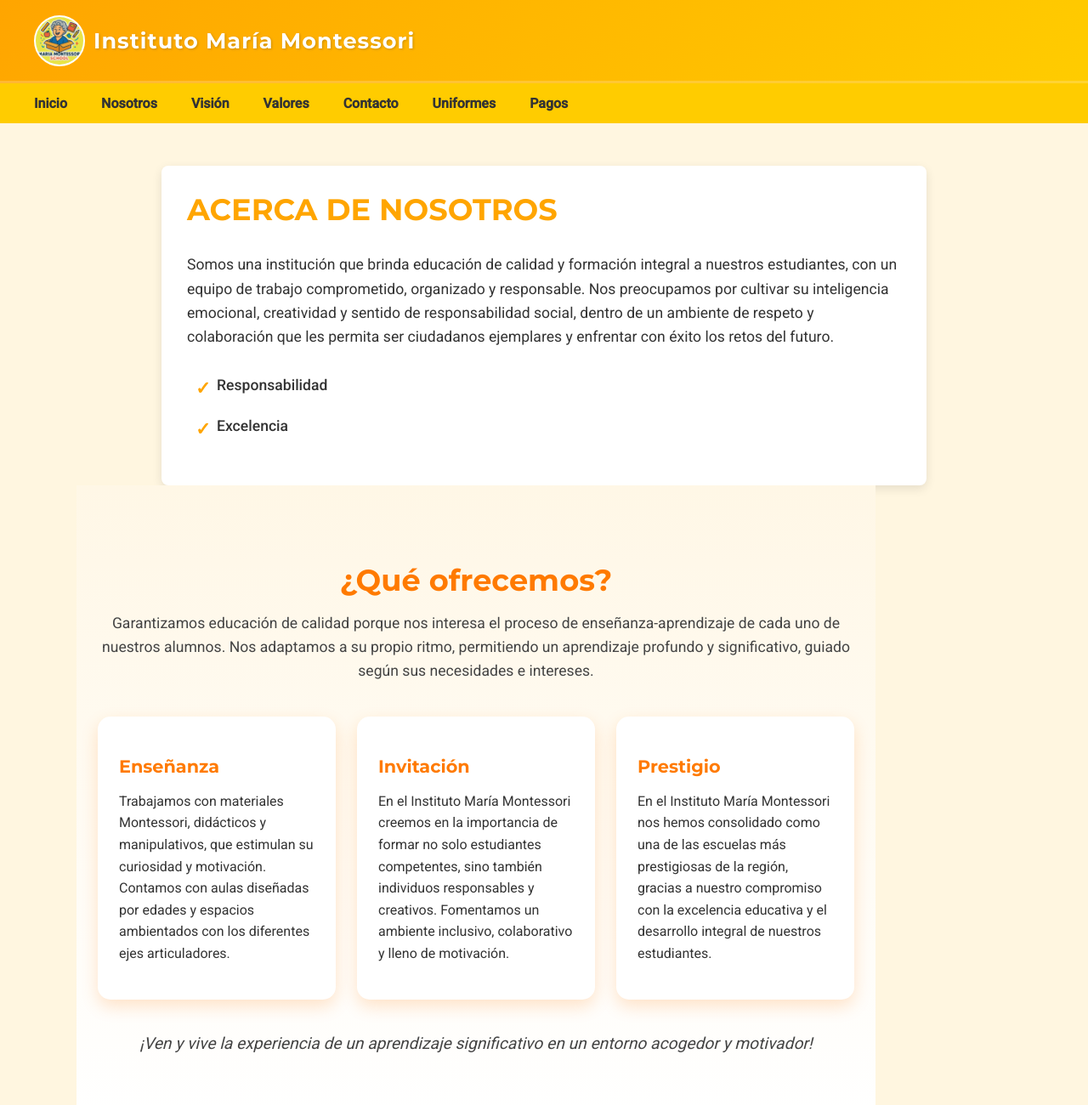
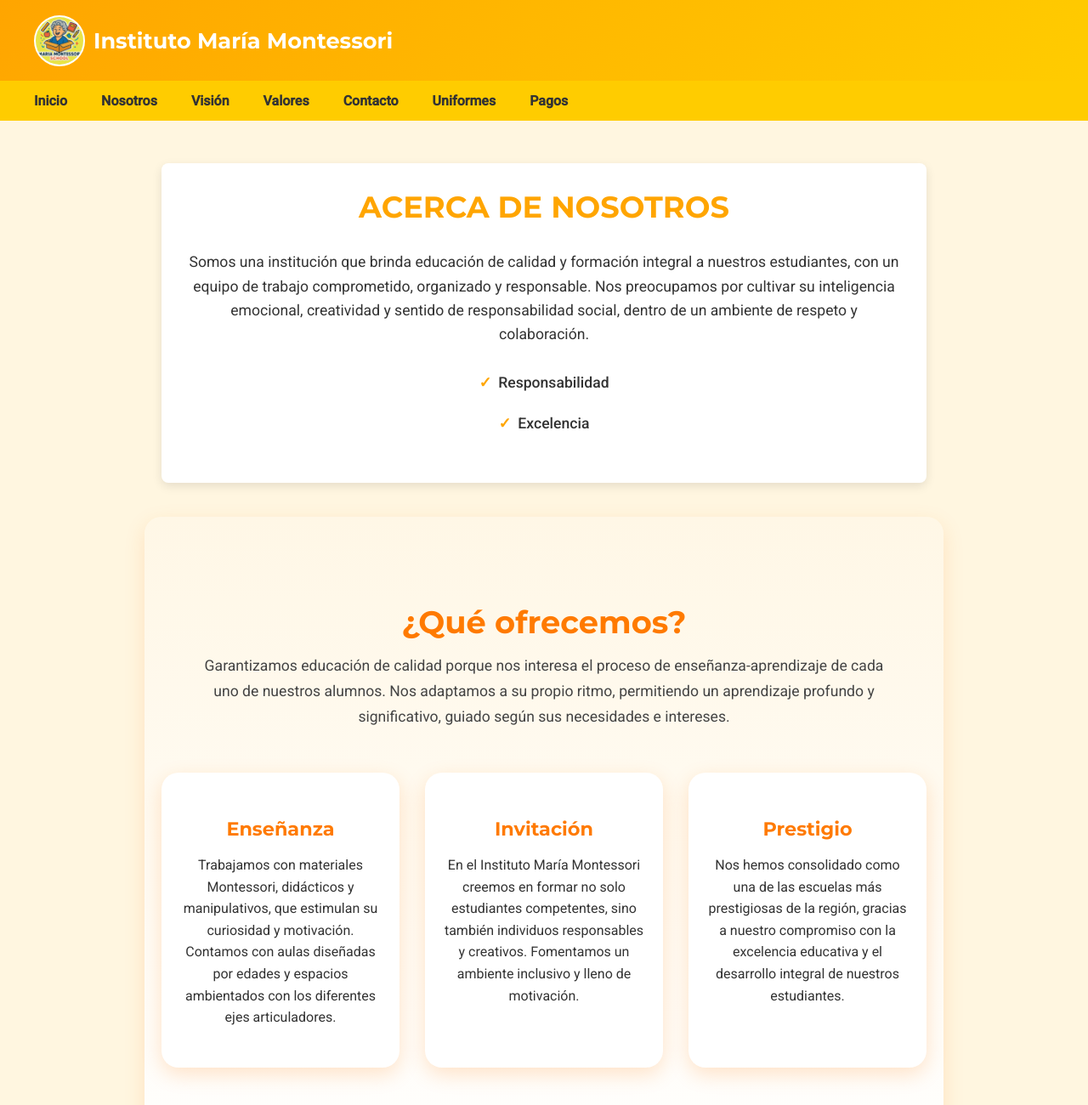
Before and after one commit to AndreaLimaJesus/Instituto-Mar-a-Montessori, a plain HTML site: page nosotros.html in a window 1280 px wide. Shown: the top 1300 px of the page at 85% size. Drawn offline with Linux system fonts and the light colour scheme.

Commit message:
Add files via upload

```diff
--- a/nosotros.html
+++ b/nosotros.html
@@ -1,16 +1,20 @@
 <!DOCTYPE html>
 <html lang="es">
+
 <head>
   <meta charset="UTF-8">
   <meta name="viewport" content="width=device-width, initial-scale=1.0">
   <title>Acerca de Nosotros - Instituto María Montessori</title>
   <link rel="preconnect" href="https://fonts.googleapis.com">
   <link rel="preconnect" href="https://fonts.gstatic.com" crossorigin>
-<link href="https://fonts.googleapis.com/css2?family=Montserrat:wght@700&family=Roboto:wght@400;500&display=swap" rel="stylesheet">
+  <link href="https://fonts.googleapis.com/css2?family=Montserrat:wght@700&family=Roboto:wght@400;500&display=swap"
+    rel="stylesheet">
 
   <style>
     /* --- ESTILOS GLOBALES --- */
-  * { box-sizing: border-box; }
+    * {
+      box-sizing: border-box;
+    }
 
     body {
       margin: 0;
@@ -22,32 +26,47 @@
       min-height: 100vh;
     }
 
-  h1, h2, h3, h4, h5, h6 {
+    h1, h2, h3 {
       font-family: 'Montserrat', sans-serif;
     }
 
-  main { flex-grow: 1; }
+    main {
+      flex-grow: 1;
+    }
 
-  /* --- HEADER Y FOOTER --- */
-  header {
-    background-color: #ffa500;
+    /* --- HEADER --- */
+    header.header {
+      width: 100%;
+      background: linear-gradient(135deg, #ffa500, #ffcc00);
+      padding: 15px 40px;
+      display: flex;
+      align-items: center;
+      justify-content: space-between;
+      box-shadow: 0 3px 8px rgba(0, 0, 0, 0.2);
+    }
+
+    .logo-container {
+      display: flex;
+      align-items: center;
+      gap: 10px;
+    }
+
+    .logo {
+      width: 60px;
+      height: 60px;
+      object-fit: contain;
+      border-radius: 50%;
+      border: 2px solid white;
+      background-color: #fff;
+    }
+
+    .logo-container h1 {
+      font-size: 1.6rem;
       color: white;
-    padding: 15px 0;
-    text-align: center;
-    font-size: 1.4em;
       font-weight: bold;
     }
 
-  footer {
-    text-align: center;
-    background-color: #ffa500;
-    color: white;
-    padding: 15px;
-    font-weight: bold;
-    margin-top: 30px;
-  }
-
-  /* --- NAVEGACIÓN --- */
+    /* --- NAV --- */
     nav {
       background-color: #ffcc00;
       display: flex;
@@ -69,7 +88,6 @@
       padding: 14px 20px;
       font-weight: bold;
       transition: 0.3s;
-    display: block;
     }
 
     .nav-links a:hover {
@@ -88,7 +106,7 @@
       padding: 10px;
     }
 
-  /* --- CONTENIDO PRINCIPAL --- */
+    /* --- CONTENIDO --- */
     main {
       padding: 20px;
       max-width: 1200px;
@@ -97,35 +115,33 @@
 
     .content-page {
       display: flex;
-    justify-content: center;
-    align-items: flex-start;
+      flex-direction: column;
+      align-items: center;
+      text-align: center;
       padding: 30px 10px;
-    flex-direction: column;
     }
 
     .content-text {
       background-color: #ffffff;
       border-radius: 8px;
-    box-shadow: 0 4px 12px rgba(0,0,0,0.1);
+      box-shadow: 0 4px 12px rgba(0, 0, 0, 0.1);
       max-width: 900px;
       width: 100%;
       padding: 30px;
-    margin: 0 auto;
+      margin-bottom: 40px;
+      animation: fadeIn 1.2s ease-in-out;
     }
 
     .content-text h2 {
       color: #ffa500;
       margin-top: 0;
       font-size: 2.2em;
-    animation: fadeInUp 0.8s ease-out forwards;
-    opacity: 0;
     }
 
     .content-text p {
       font-size: 1.1em;
       line-height: 1.6;
-    animation: fadeIn 1s ease-out 0.3s forwards;
-    opacity: 0;
+      margin-bottom: 20px;
     }
 
     .content-text ul {
@@ -137,27 +153,93 @@
     .content-text li {
       font-size: 1.1em;
       line-height: 1.8;
-    padding: 8px 0 8px 35px;
+      padding: 8px 0;
       position: relative;
       font-weight: 500;
-    opacity: 0;
-    animation: fadeInRight 0.7s ease-out forwards;
     }
-
-  .content-text li:nth-child(1) { animation-delay: 1s; }
-  .content-text li:nth-child(2) { animation-delay: 1.3s; }
 
     .content-text li::before {
       content: '✓';
       color: #ffa500;
       font-weight: bold;
-    font-size: 1.2em;
-    position: absolute;
-    left: 10px;
-    top: 8px;
+      margin-right: 8px;
     }
 
-  /* --- SECCIÓN DEL EQUIPO --- */
+    /* --- SECCIÓN "¿QUÉ OFRECEMOS?" --- */
+    .ofrecemos {
+      max-width: 1000px;
+      margin: 0 auto;
+      padding: 70px 20px;
+      text-align: center;
+      background: linear-gradient(180deg, #fff7e6, #ffffff);
+      border-radius: 20px;
+      box-shadow: 0 8px 25px rgba(255, 122, 0, 0.15);
+      animation: fadeIn 1.5s ease-in-out;
+    }
+
+    .ofrecemos h2 {
+      font-size: 2.3em;
+      color: #ff7a00;
+      margin-bottom: 15px;
+      animation: slideDown 1s ease-in-out;
+    }
+
+    .ofrecemos .intro {
+      max-width: 800px;
+      margin: 0 auto 50px;
+      font-size: 1.1em;
+      color: #444;
+      line-height: 1.7;
+      animation: fadeInUp 1.5s ease-in-out;
+    }
+
+    .ofrecemos-container {
+      display: flex;
+      flex-wrap: wrap;
+      justify-content: center;
+      gap: 30px;
+      text-align: center;
+    }
+
+    .card {
+      background: #fff;
+      padding: 30px 20px;
+      border-radius: 20px;
+      box-shadow: 0 8px 25px rgba(255, 122, 0, 0.2);
+      width: 280px;
+      transition: transform 0.3s ease, box-shadow 0.3s ease;
+      animation: fadeInUp 1.5s ease-in-out;
+    }
+
+    .card h3 {
+      color: #ff7a00;
+      margin-bottom: 12px;
+      font-size: 1.4em;
+    }
+
+    .card p {
+      color: #333;
+      font-size: 1em;
+      line-height: 1.6;
+    }
+
+    .card:hover {
+      transform: translateY(-8px);
+      box-shadow: 0 12px 30px rgba(255, 122, 0, 0.35);
+    }
+
+    .ofrecemos .final {
+      margin-top: 50px;
+      font-size: 1.2em;
+      color: #444;
+      animation: fadeIn 2s ease-in-out;
+      font-style: italic;
+      max-width: 800px;
+      margin-left: auto;
+      margin-right: auto;
+    }
+
+    /* --- FUNDADORAS --- */
     .founders {
       text-align: center;
       margin-top: 50px;
@@ -180,24 +262,13 @@
     .founder-card {
       background-color: #fff;
       border-radius: 12px;
-    box-shadow: 0 4px 10px rgba(0,0,0,0.1);
+      box-shadow: 0 4px 10px rgba(0, 0, 0, 0.1);
       padding: 20px;
       width: 200px;
       text-align: center;
       transition: transform 0.4s ease, box-shadow 0.4s ease;
       opacity: 0;
       animation: zoomIn 0.8s ease forwards;
-  }
-
-  .founder-card:nth-child(1) { animation-delay: 0.2s; }
-  .founder-card:nth-child(2) { animation-delay: 0.4s; }
-  .founder-card:nth-child(3) { animation-delay: 0.6s; }
-  .founder-card:nth-child(4) { animation-delay: 0.8s; }
-  .founder-card:nth-child(5) { animation-delay: 1s; }
-
-  .founder-card:hover {
-    transform: translateY(-8px) scale(1.05);
-    box-shadow: 0 10px 20px rgba(0,0,0,0.2);
     }
 
     .founder-card img {
@@ -213,6 +284,20 @@
       font-weight: bold;
     }
 
+    .founder-card:hover {
+      transform: translateY(-8px) scale(1.05);
+      box-shadow: 0 10px 20px rgba(0, 0, 0, 0.2);
+    }
+
+    footer {
+      text-align: center;
+      background-color: #ffa500;
+      color: white;
+      padding: 15px;
+      font-weight: bold;
+      margin-top: 40px;
+    }
+
     /* --- ANIMACIONES --- */
     @keyframes fadeIn {
       from { opacity: 0; }
@@ -220,13 +305,13 @@
     }
 
     @keyframes fadeInUp {
-    from { opacity: 0; transform: translateY(20px); }
+      from { opacity: 0; transform: translateY(40px); }
       to { opacity: 1; transform: translateY(0); }
     }
 
-  @keyframes fadeInRight {
-    from { opacity: 0; transform: translateX(-20px); }
-    to { opacity: 1; transform: translateX(0); }
+    @keyframes slideDown {
+      from { opacity: 0; transform: translateY(-30px); }
+      to { opacity: 1; transform: translateY(0); }
     }
 
     @keyframes zoomIn {
@@ -239,9 +324,12 @@
       .nav-links { display: none; flex-direction: column; width: 100%; text-align: center; }
       .nav-links.active { display: flex; }
       .menu-toggle { display: block; }
+      .ofrecemos-container { flex-direction: column; align-items: center; }
+      .card { width: 90%; }
     }
   </style>
 </head>
+
 <body>
 
   <header class="header">
@@ -250,82 +338,6 @@
       <h1>Instituto María Montessori</h1>
     </div>
   </header>
-
-<style>
-  /* === HEADER GENERAL === */
-  .header {
-    width: 100%;
-    background: linear-gradient(135deg, #ffa500, #ffcc00);
-    padding: 15px 40px;
-    display: flex;
-    align-items: center;
-    justify-content: space-between;
-    box-shadow: 0 3px 8px rgba(0,0,0,0.2);
-    border-bottom: 3px solid #fff3;
-  }
-
-  /* === LOGO Y NOMBRE === */
-  .logo-container {
-    display: flex;
-    align-items: center;
-    gap: 10px;
-  }
-
-  .logo {
-    width: 60px;
-    height: 60px;
-    object-fit: contain;
-    border-radius: 50%;
-    border: 2px solid white;
-    background-color: #fff;
-  }
-
-  .logo-container h1 {
-    font-size: 1.6rem;
-    color: white;
-    font-weight: bold;
-    letter-spacing: 1px;
-    text-shadow: 1px 1px 3px rgba(0,0,0,0.2);
-  }
-
-  /* === MENÚ === */
-  .nav {
-    display: flex;
-    gap: 25px;
-  }
-
-  .nav a {
-    color: white;
-    text-decoration: none;
-    font-weight: bold;
-    font-size: 1rem;
-    transition: all 0.3s ease;
-  }
-
-  .nav a:hover {
-    color: #333;
-    background: #fff;
-    padding: 6px 12px;
-    border-radius: 20px;
-  }
-
-  /* === RESPONSIVE === */
-  @media (max-width: 768px) {
-    .header {
-      flex-direction: column;
-      align-items: center;
-      text-align: center;
-      padding: 20px;
-    }
-
-    .nav {
-      flex-wrap: wrap;
-      justify-content: center;
-      gap: 15px;
-      margin-top: 10px;
-    }
-  }
-</style>
 
   <nav>
     <div class="nav-links">
@@ -347,10 +359,8 @@
         <p>
           Somos una institución que brinda educación de calidad y formación integral a nuestros estudiantes,
           con un equipo de trabajo comprometido, organizado y responsable. Nos preocupamos por cultivar su inteligencia emocional,
-        creatividad y sentido de responsabilidad social, dentro de un ambiente de respeto y colaboración que les permita
-        ser ciudadanos ejemplares y enfrentar con éxito los retos del futuro.
+          creatividad y sentido de responsabilidad social, dentro de un ambiente de respeto y colaboración.
         </p>
-
         <ul>
           <li>Responsabilidad</li>
           <li>Excelencia</li>
@@ -376,16 +386,15 @@
           <div class="card">
             <h3>Invitación</h3>
             <p>
-        En el Instituto María Montessori creemos en la importancia de formar no solo estudiantes competentes,
-        sino también individuos responsables y creativos.
-        Fomentamos un ambiente inclusivo, colaborativo y lleno de motivación.
+              En el Instituto María Montessori creemos en formar no solo estudiantes competentes,
+              sino también individuos responsables y creativos. Fomentamos un ambiente inclusivo y lleno de motivación.
             </p>
           </div>
 
           <div class="card">
             <h3>Prestigio</h3>
             <p>
-        En el Instituto María Montessori nos hemos consolidado como una de las escuelas más prestigiosas de la región,
+              Nos hemos consolidado como una de las escuelas más prestigiosas de la región,
               gracias a nuestro compromiso con la excelencia educativa y el desarrollo integral de nuestros estudiantes.
             </p>
           </div>
@@ -396,102 +405,6 @@
         </p>
       </section>
 
-<style>
-.ofrecemos {
-  padding: 60px 20px;
-  text-align: center;
-  background: linear-gradient(180deg, #fff7e6, #fff);
-  animation: fadeIn 1.5s ease-in-out;
-}
-
-.ofrecemos h2 {
-  font-size: 2.2em;
-  color: #ff7a00;
-  margin-bottom: 15px;
-  animation: slideDown 1s ease-in-out;
-}
-
-.ofrecemos .intro {
-  max-width: 900px;
-  margin: 0 auto 40px;
-  font-size: 1.1em;
-  color: #444;
-  line-height: 1.6;
-  animation: fadeInUp 1.5s ease-in-out;
-}
-
-.ofrecemos-container {
-  display: flex;
-  flex-wrap: wrap;
-  justify-content: center;
-  gap: 25px;
-}
-
-.card {
-  background: #fff;
-  padding: 25px;
-  border-radius: 15px;
-  box-shadow: 0 8px 20px rgba(255, 122, 0, 0.2);
-  width: 280px;
-  text-align: left;
-  transition: transform 0.3s ease, box-shadow 0.3s ease;
-  animation: fadeInUp 1.5s ease-in-out;
-}
-
-.card h3 {
-  color: #ff7a00;
-  margin-bottom: 10px;
-  font-size: 1.3em;
-}
-
-.card p {
-  color: #333;
-  font-size: 1em;
-  line-height: 1.6;
-}
-
-.card:hover {
-  transform: translateY(-8px);
-  box-shadow: 0 10px 25px rgba(255, 122, 0, 0.35);
-}
-
-.ofrecemos .final {
-  margin-top: 40px;
-  font-size: 1.2em;
-  color: #444;
-  animation: fadeIn 2s ease-in-out;
-  font-style: italic;
-}
-
-/* Animaciones */
-@keyframes fadeIn {
-  from {opacity: 0;}
-  to {opacity: 1;}
-}
-
-@keyframes fadeInUp {
-  from {opacity: 0; transform: translateY(40px);}
-  to {opacity: 1; transform: translateY(0);}
-}
-
-@keyframes slideDown {
-  from {opacity: 0; transform: translateY(-30px);}
-  to {opacity: 1; transform: translateY(0);}
-}
-
-/* Responsivo */
-@media (max-width: 768px) {
-  .ofrecemos-container {
-    flex-direction: column;
-    align-items: center;
-  }
-  .card {
-    width: 90%;
-  }
-}
-</style>
-
-    <!-- SECCIÓN FUNDADORAS -->
       <div class="founders">
         <h3>Fundadoras del Instituto</h3>
         <div class="founders-container">
```
Lines whose indentation alone changed are shown as unchanged.
